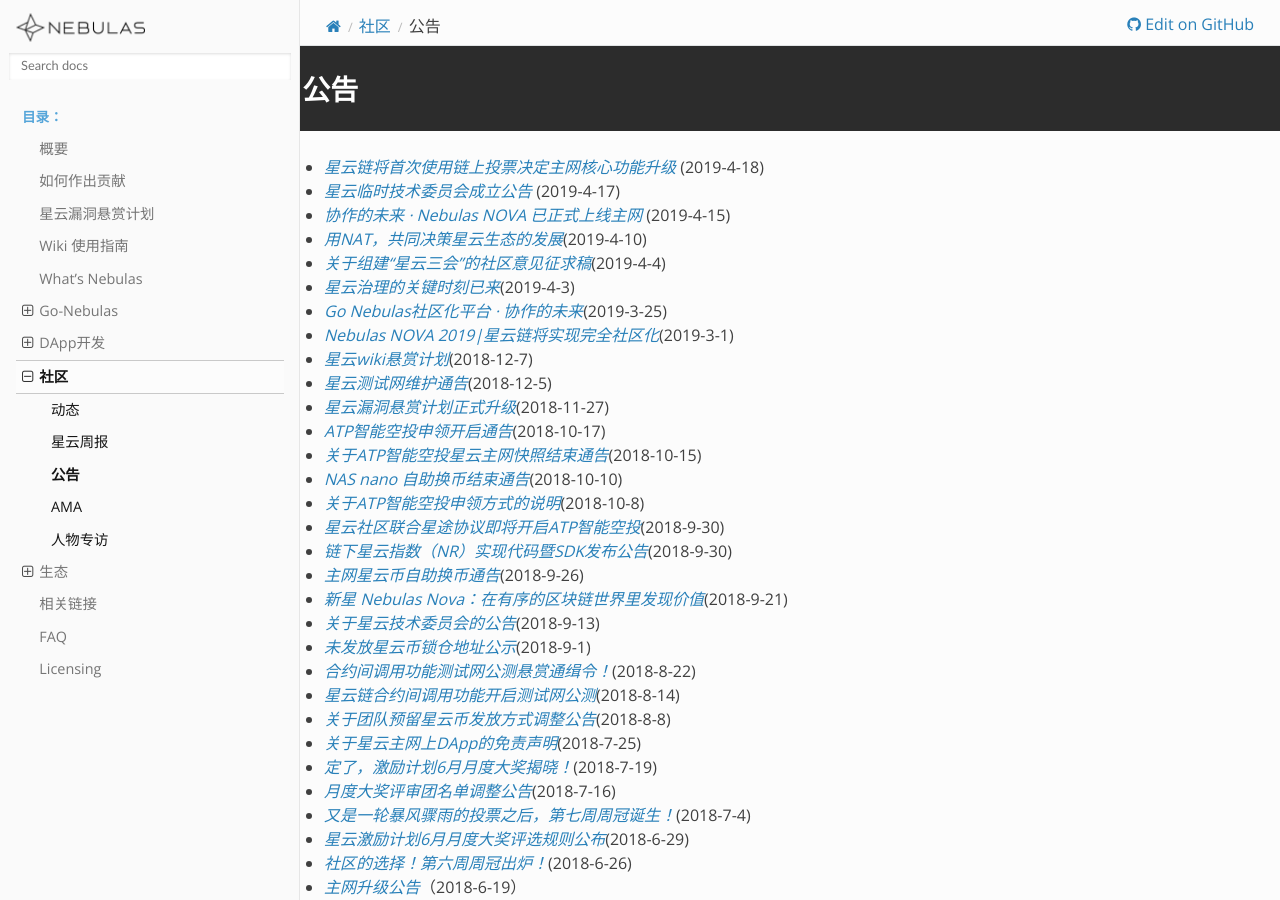
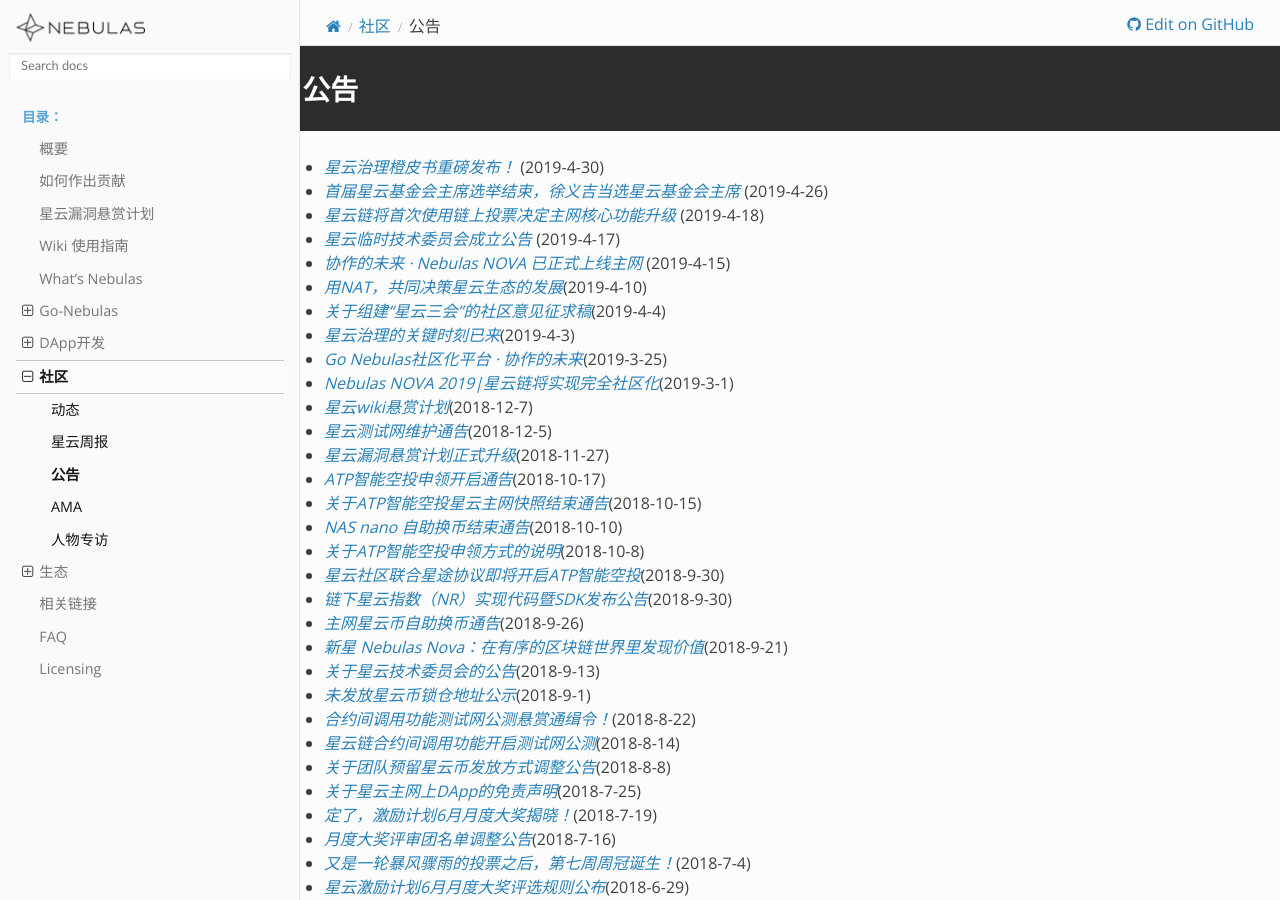
Before and after one commit to nebulasio/nebdocs, a Sphinx documentation site: the page built from docs/community/announcement.md, in a window 1280 px wide and 900 px high. Built offline with Sphinx 7.4.7 and the Read the Docs theme 2.0.0, drawn with Linux system fonts in a browser that asks for light colours; pages that are not in the unit, such as notebooks, are missing from menus.

Commit message:
Update announcement.md

```diff
--- a/docs/community/announcement.md
+++ b/docs/community/announcement.md
@@ -1,4 +1,7 @@
 # 公告
+
+- *[星云治理橙皮书重磅发布！](https://blog.nebulas.io/2019/05/01/orange-papernebulas-community-governance-autonomous-metanet-published/)* (2019-4-30)
+- *[首届星云基金会主席选举结束，徐义吉当选星云基金会主席](https://blog.nebulas.io/2019/04/26/the-election-of-the-first-chairman-of-the-nebulas-foundation-is-over-hitters-xu-has-been-chosen-as-the-chairman-of-the-first-nebulas-foundation/)* (2019-4-26)
 - *[星云链将首次使用链上投票决定主网核心功能升级](https://blog.nebulas.io/2019/04/18/nebulas-will-first-time-upgrade-the-mainnet-core-function-by-on-chain-voting/)* (2019-4-18)
 - *[星云临时技术委员会成立公告](https://blog.nebulas.io/2019/04/17/temporary-nebulas-technical-committee/)* (2019-4-17)
 - *[协作的未来 · Nebulas NOVA 已正式上线主网](https://blog.nebulas.io/2019/04/15/the-future-of-collaboration-nebulas-nova-was-officially-launched-on-nebulas-mainnet/)* (2019-4-15)
```
